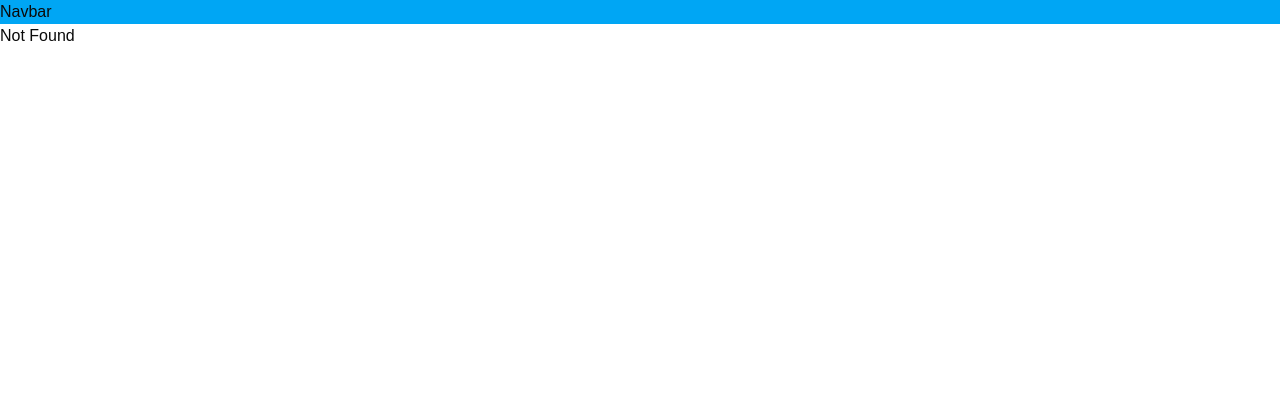
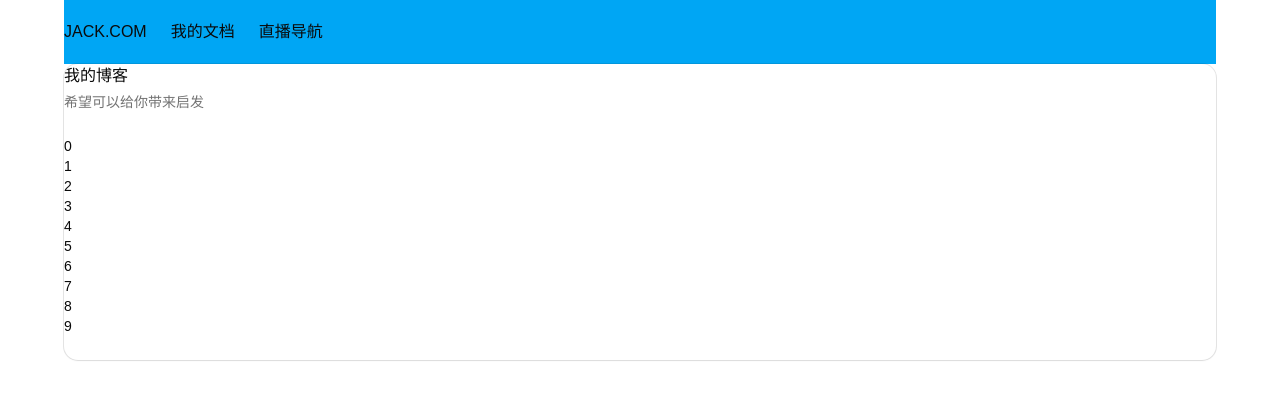
Before and after one commit to zhaoxinkun/HD_React, a React (Vite) app: page /topic in a window 1280 px wide. Before the commit this address had no page. Shown: the top 400 px of the page. Built offline with nearby package versions, Linux system fonts and the light colour scheme.

Commit message:
layout&route update

```diff
--- a/src/components/Navbar.tsx
+++ b/src/components/Navbar.tsx
@@ -1,7 +1,15 @@
+import {Link} from "@tanstack/react-router"
+
 export const Navbar = () => {
     return (
-        <>
-            <div className="bg-sky-500">Navbar</div>
-        </>
+        <header>
+            <div className="bg-white flex items-center justify-center ">
+                <div className=" max-w-6xl w-full bg-sky-500 h-16 flex items-center gap-6">
+                    <Link className="uppercase" to="/"> Jack.com</Link>
+                    <Link to="/topic">我的文档</Link>
+                    <Link to="/live">直播导航</Link>
+                </div>
+            </div>
+        </header>
     );
 };
--- /dev/null
+++ b/src/components/ui/card.tsx
@@ -0,0 +1,103 @@
+import * as React from "react"
+
+import {cn} from "@/lib/utils"
+
+function Card({
+                  className,
+                  size = "default",
+                  ...props
+              }: React.ComponentProps<"div"> & { size?: "default" | "sm" }) {
+    return (
+        <div
+            data-slot="card"
+            data-size={size}
+            className={cn(
+                "group/card flex flex-col gap-6 overflow-hidden rounded-xl bg-card py-6 text-sm text-card-foreground shadow-xs ring-1 ring-foreground/10 has-[>img:first-child]:pt-0 data-[size=sm]:gap-4 data-[size=sm]:py-4 *:[img:first-child]:rounded-t-xl *:[img:last-child]:rounded-b-xl",
+                className
+            )}
+            {...props}
+        />
+    )
+}
+
+function CardHeader({className, ...props}: React.ComponentProps<"div">) {
+    return (
+        <div
+            data-slot="card-header"
+            className={cn(
+                "group/card-header @container/card-header grid auto-rows-min items-start gap-1 rounded-t-xl px-6 group-data-[size=sm]/card:px-4 has-data-[slot=card-action]:grid-cols-[1fr_auto] has-data-[slot=card-description]:grid-rows-[auto_auto] [.border-b]:pb-6 group-data-[size=sm]/card:[.border-b]:pb-4",
+                className
+            )}
+            {...props}
+        />
+    )
+}
+
+function CardTitle({className, ...props}: React.ComponentProps<"div">) {
+    return (
+        <div
+            data-slot="card-title"
+            className={cn(
+                "cn-font-heading text-base leading-normal font-medium group-data-[size=sm]/card:text-sm",
+                className
+            )}
+            {...props}
+        />
+    )
+}
+
+function CardDescription({className, ...props}: React.ComponentProps<"div">) {
+    return (
+        <div
+            data-slot="card-description"
+            className={cn("text-sm text-muted-foreground", className)}
+            {...props}
+        />
+    )
+}
+
+function CardAction({className, ...props}: React.ComponentProps<"div">) {
+    return (
+        <div
+            data-slot="card-action"
+            className={cn(
+                "col-start-2 row-span-2 row-start-1 self-start justify-self-end",
+                className
+            )}
+            {...props}
+        />
+    )
+}
+
+function CardContent({className, ...props}: React.ComponentProps<"div">) {
+    return (
+        <div
+            data-slot="card-content"
+            className={cn("px-6 group-data-[size=sm]/card:px-4", className)}
+            {...props}
+        />
+    )
+}
+
+function CardFooter({className, ...props}: React.ComponentProps<"div">) {
+    return (
+        <div
+            data-slot="card-footer"
+            className={cn(
+                "flex items-center rounded-b-xl px-6 group-data-[size=sm]/card:px-4 [.border-t]:pt-6 group-data-[size=sm]/card:[.border-t]:pt-4",
+                className
+            )}
+            {...props}
+        />
+    )
+}
+
+export {
+    Card,
+    CardHeader,
+    CardFooter,
+    CardTitle,
+    CardAction,
+    CardDescription,
+    CardContent,
+}
--- a/src/layout/FrontLayout.tsx
+++ b/src/layout/FrontLayout.tsx
@@ -2,11 +2,11 @@ import {Navbar} from "@/components/Navbar.tsx";
 import * as React from "react";
 import type {FC} from "react";
 
-export const FrontLayout: FC<{ children: React.ReactNode }> = ({children}) => {
+export const FrontLayout: FC<{ children?: React.ReactNode }> = () => {
     return (
         <>
             <Navbar/>
-            {children}
+            {/*{children}*/}
         </>
     )
 }
--- /dev/null
+++ b/src/pages/IndexPage.tsx
@@ -0,0 +1,11 @@
+import {Outlet} from "@tanstack/react-router";
+import {FrontLayout} from "@/layout/FrontLayout.tsx";
+
+export const IndexPage = () => {
+    return (
+        <>
+            <FrontLayout></FrontLayout>
+            <Outlet></Outlet>
+        </>
+    );
+};
--- /dev/null
+++ b/src/pages/doc/Topic.tsx
@@ -0,0 +1,34 @@
+import {
+    Card,
+    CardContent,
+    CardDescription,
+    CardFooter,
+    CardHeader,
+    CardTitle,
+} from "@/components/ui/card"
+
+export const Topic = () => {
+    return (
+        <>
+            <section className="flex items-center justify-center ">
+                <Card className="w-full max-w-6xl mx-auto m-1">
+                    <CardHeader>
+                        <CardTitle>我的博客</CardTitle>
+                        <CardDescription>希望可以给你带来启发</CardDescription>
+                    </CardHeader>
+
+                    <CardContent>
+                        {
+                            Array(10).fill(null).map((_, i) => {
+                                return <div>{i}</div>
+                            })
+                        }
+
+                    </CardContent>
+                    <CardFooter>
+                    </CardFooter>
+                </Card>
+            </section>
+        </>
+    );
+};
--- /dev/null
+++ b/src/pages/live/Live.tsx
@@ -0,0 +1,7 @@
+export const Live = () => {
+    return (
+        <>
+            this is a live page
+        </>
+    );
+};
--- a/src/routes/_root.tsx
+++ b/src/routes/_root.tsx
@@ -1,18 +1,12 @@
-import {createRootRoute, createRoute, createRouter, Outlet} from '@tanstack/react-router'
-import Home from "@/pages/Home/Home.tsx";
-import aboutRoute, {infoRoute} from "./about.tsx";
-import {FrontLayout} from "@/layout/FrontLayout.tsx";
+import {createRootRoute, createRoute, createRouter} from '@tanstack/react-router'
+import Home from "../pages/home/Home.tsx";
+import aboutRoute, {aboutInfoRoute} from "./about.tsx";
+import {navLive, navTopic} from "./nav.tsx";
+import {IndexPage} from "@/pages/IndexPage.tsx";
 
 // 跟路由
 export const rootRoute = createRootRoute({
-    component: () => (
-        <>
-            <FrontLayout>
-                <Outlet/>
-            </FrontLayout>
-
-        </>
-    ),
+    component: () => <IndexPage/>,
 })
 
 // 创建页面级路由配置
@@ -24,7 +18,7 @@ const indexRoute = createRoute({
 
 
 // 构建路由树
-const routeTree = rootRoute.addChildren([indexRoute, aboutRoute.addChildren([infoRoute])])
+const routeTree = rootRoute.addChildren([indexRoute, aboutRoute.addChildren([aboutInfoRoute]), navLive, navTopic])
 
 // 创建路由
 const router = createRouter({routeTree})
--- a/src/routes/about.tsx
+++ b/src/routes/about.tsx
@@ -1,14 +1,15 @@
 import {createRoute, Outlet} from "@tanstack/react-router";
 import {rootRoute} from "./_root.tsx";
-import Info from "@/pages/About/Info.tsx";
+import Info from "@/pages/about/Info.tsx";
 
+// 关于About的路由
 const aboutRoute = createRoute({
     getParentRoute: () => rootRoute,
     path: '/about',
     component: () => <Outlet/>
 })
 
-export const infoRoute = createRoute({
+export const aboutInfoRoute = createRoute({
     getParentRoute: () => aboutRoute,
     path: '/info',
     component: () => <Info/>
--- /dev/null
+++ b/src/routes/nav.tsx
@@ -0,0 +1,16 @@
+import {createRoute} from "@tanstack/react-router";
+import {rootRoute} from "./_root.tsx";
+import {Topic} from "@/pages/doc/Topic.tsx";
+import {Live} from "@/pages/live/Live.tsx";
+
+export const navTopic = createRoute({
+    getParentRoute: () => rootRoute,
+    path: '/topic',
+    component: () => <Topic/>
+})
+
+export const navLive = createRoute({
+    getParentRoute: () => rootRoute,
+    path: '/live',
+    component: () => <Live/>
+})
```
Also changed, not shown: src/pages/about/About.tsx (renamed from src/pages/About/About.tsx), src/pages/about/Info.tsx (renamed from src/pages/About/Info.tsx), src/pages/home/Home.tsx (renamed from src/pages/Home/Home.tsx).
